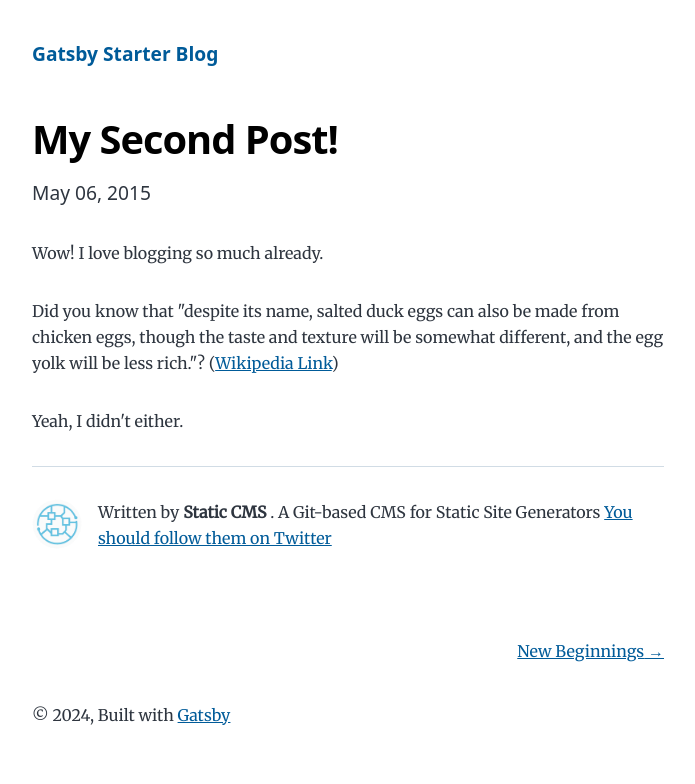
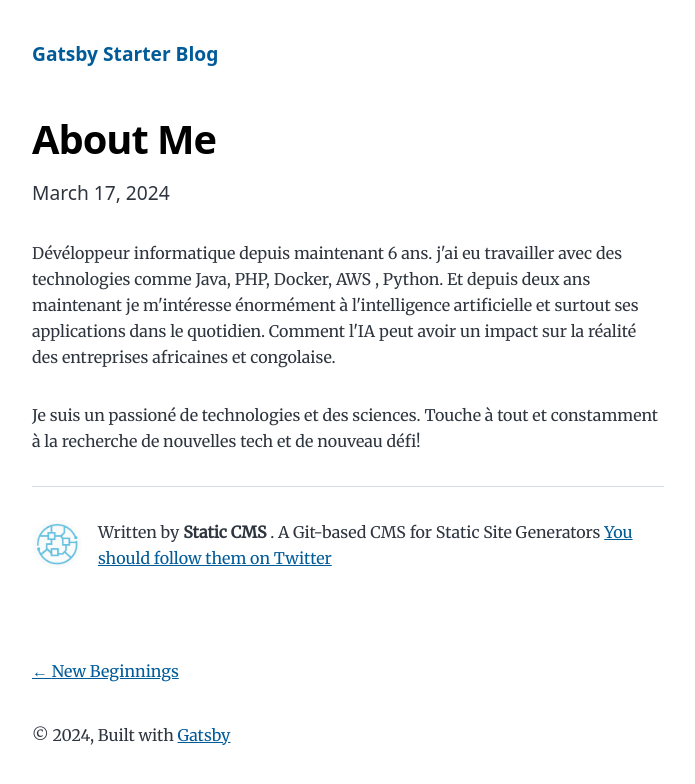
Before and after one commit to jokashongwe/jonablog, a Gatsby site: page /my-second-post/ in a window 1280 px wide. Shown: the whole page, without its empty margins (292-987 px from the left). Built offline with nearby package versions, Linux system fonts and the light colour scheme; Gatsby itself is replaced by a stand-in of ours.

Commit message:
Update Blog “my-second-post/index”

```diff
--- a/content/blog/my-second-post/index.md
+++ b/content/blog/my-second-post/index.md
@@ -1,13 +1,8 @@
 ---
-title: My Second Post!
-date: 2015-05-06T23:46:37.121Z
+title: About Me
+date: 2024-03-17T08:32:49+01:00
+description: Que savoir sur Jonathan Kashongwe
 ---
+Dévéloppeur informatique depuis maintenant 6 ans. j'ai eu travailler avec des technologies comme Java, PHP, Docker, AWS , Python. Et depuis deux ans maintenant je m'intéresse énormément à l'intelligence artificielle et surtout ses applications dans le quotidien. Comment l'IA peut avoir un impact sur la réalité des entreprises africaines et congolaise.
 
-Wow! I love blogging so much already.
-
-Did you know that "despite its name, salted duck eggs can also be made from
-chicken eggs, though the taste and texture will be somewhat different, and the
-egg yolk will be less rich."?
-([Wikipedia Link](https://en.wikipedia.org/wiki/Salted_duck_egg))
-
-Yeah, I didn't either.
+Je suis un passioné de technologies et des sciences. Touche à tout et constamment à la recherche de nouvelles tech et de nouveau défi!
```
